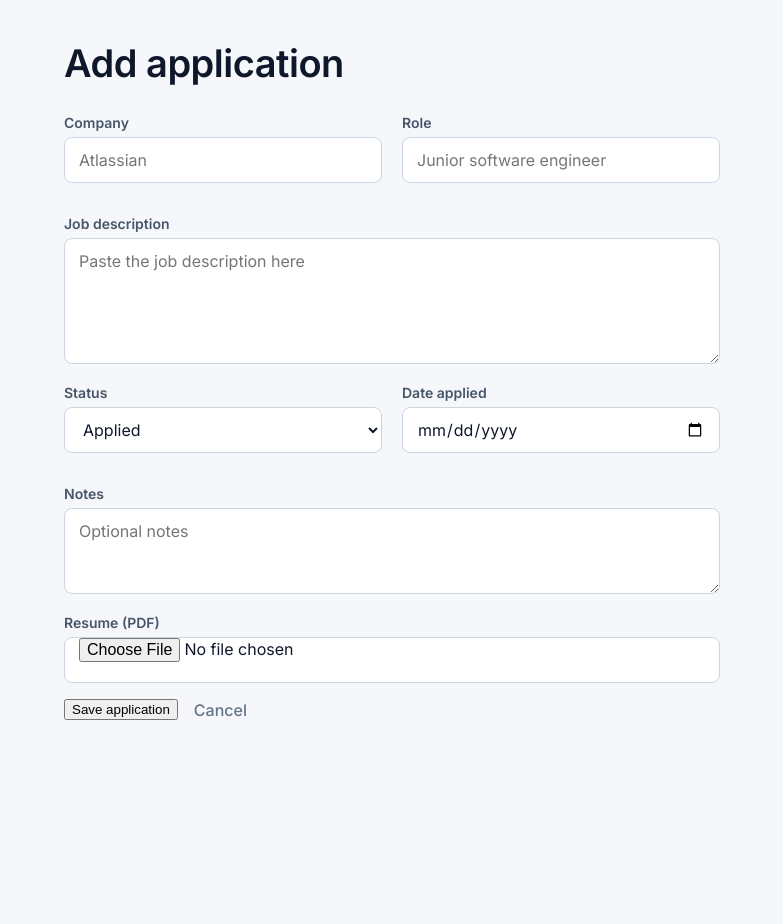
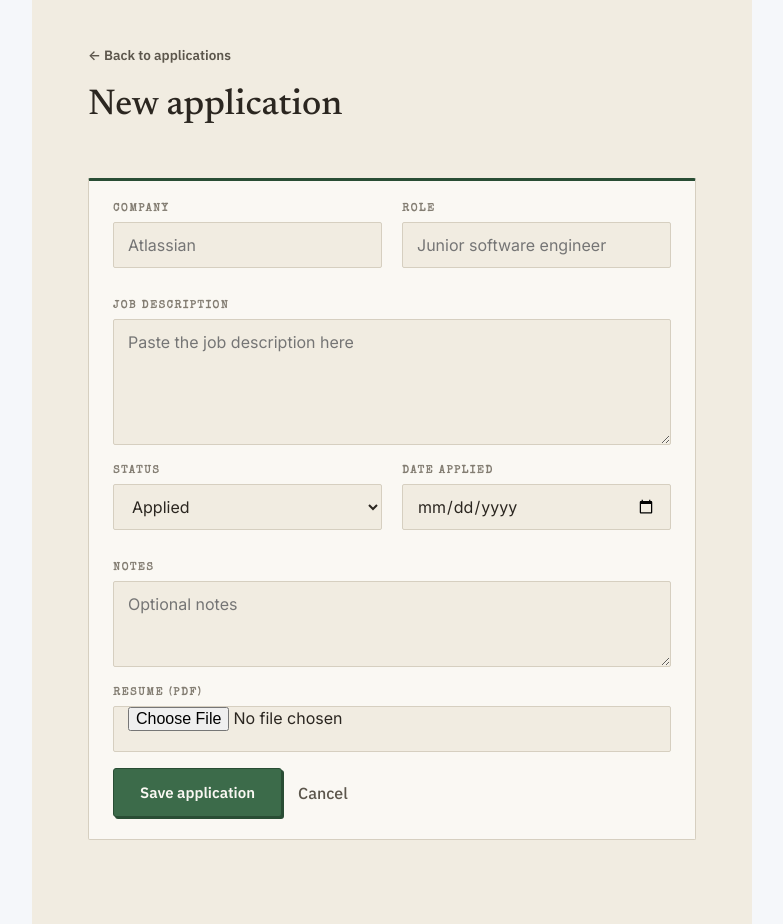
Before and after one commit to Voshana08/Job-Tracker-AI, a Flask app: page /applications/add in a window 1280 px wide. Shown: the part 85-1009 px from the top of the page, without its empty margins (248-1031 px from the left). Before the commit the page ends 805 px from the top, so only its background shows below. Run offline with Flask 3, Linux system fonts and the light colour scheme; a user stored in the database is signed in.

Commit message:
Add new job application page redisign

```diff
--- a/app.py
+++ b/app.py
@@ -283,7 +283,7 @@ Respond with ONLY valid JSON in exactly this structure, and nothing else. Do not
 
 {{
   "match_score": <integer from 1 to 5>,
-  "reasoning": "<2-3 sentence explanation for the score, referencing specific evidence from the resume>",
+  "reasoning": "<2-3 points explanation for the score, referencing specific evidence from the resume>",
   "missing_keywords": ["<skill or requirement from the job description not clearly evidenced in the resume>", "..."]
 }}
 
--- a/static/styles.css
+++ b/static/styles.css
@@ -1188,3 +1188,50 @@ a:hover {
         grid-template-columns: 1fr;
     }
 }
+
+/* Add application form: case file theme */
+.form-page-case {
+    max-width: 720px;
+}
+
+.form-page-case .dash-title {
+    margin-bottom: 6px;
+}
+
+.case-form {
+    margin-top: 28px;
+}
+
+.case-file .form-field label {
+    font-family: 'Special Elite', 'Courier New', monospace;
+    font-size: 11px;
+    letter-spacing: 1.5px;
+    text-transform: uppercase;
+    color: var(--case-ink-faint);
+    margin-bottom: 8px;
+}
+
+.case-file .form-field input,
+.case-file .form-field select,
+.case-file .form-field textarea {
+    border: 1px solid var(--case-line);
+    border-radius: 2px;
+    background: var(--case-paper);
+    color: var(--case-ink);
+    font-family: 'Inter', sans-serif;
+}
+
+.case-file .form-field input:focus,
+.case-file .form-field select:focus,
+.case-file .form-field textarea:focus {
+    outline: none;
+    border-color: var(--case-forest-deep);
+}
+
+.case-file .btn-cancel {
+    color: var(--case-ink-soft);
+}
+
+.case-file .btn-cancel:hover {
+    color: var(--case-forest-deep);
+}
--- a/templates/add_application.html
+++ b/templates/add_application.html
@@ -2,10 +2,12 @@
 
 {% block content %}
 
-<div class="form-page">
-    <h1>Add application</h1>
+<div class="case-file detail-page form-page-case">
+    <a href="{{ url_for('applications') }}" class="detail-back">&larr; Back to applications</a>
 
-    <form method="post" action="{{ url_for('add_application') }}" enctype="multipart/form-data">
+    <h1 class="dash-title">New application</h1>
+    <br>
+    <form method="post" action="{{ url_for('add_application') }}" enctype="multipart/form-data" class="detail-card case-form">
         <div class="form-row">
             <div class="form-field">
                 <label for="f-company">Company</label>
@@ -48,7 +50,7 @@
         </div>
 
         <div class="form-actions">
-            <button type="submit" class="btn-primary">Save application</button>
+            <button type="submit" class="btn-stamp">Save application</button>
             <a href="{{ url_for('dashboard') }}" class="btn-cancel">Cancel</a>
         </div>
     </form>
```
Also changed, not shown: applications.db.
